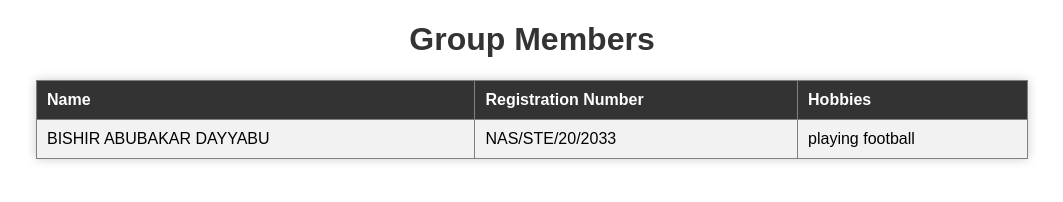
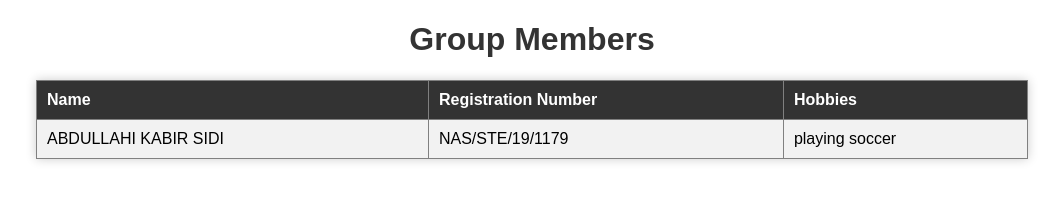
Before and after one commit to umargafia/Students-Infomations, a plain HTML site: page index.html in a window 1280 px wide. Shown: the whole page, without its empty margins (108-1171 px from the left). Drawn offline with Linux system fonts and the light colour scheme.

Commit message:
i contribute to this project by adding my information

```diff
--- a/index.html
+++ b/index.html
@@ -50,9 +50,9 @@
       </tr>
       <!-- Each group member adds a new row below -->
       <tr>
-        <td>BISHIR ABUBAKAR DAYYABU</td>
-        <td>NAS/STE/20/2033</td>
-        <td>playing football</td>
+        <td>ABDULLAHI KABIR SIDI</td>
+        <td>NAS/STE/19/1179</td>
+        <td>playing soccer</td>
       </tr>
     </table>
   </body>
```
Also changed, not shown: 1 other file.
